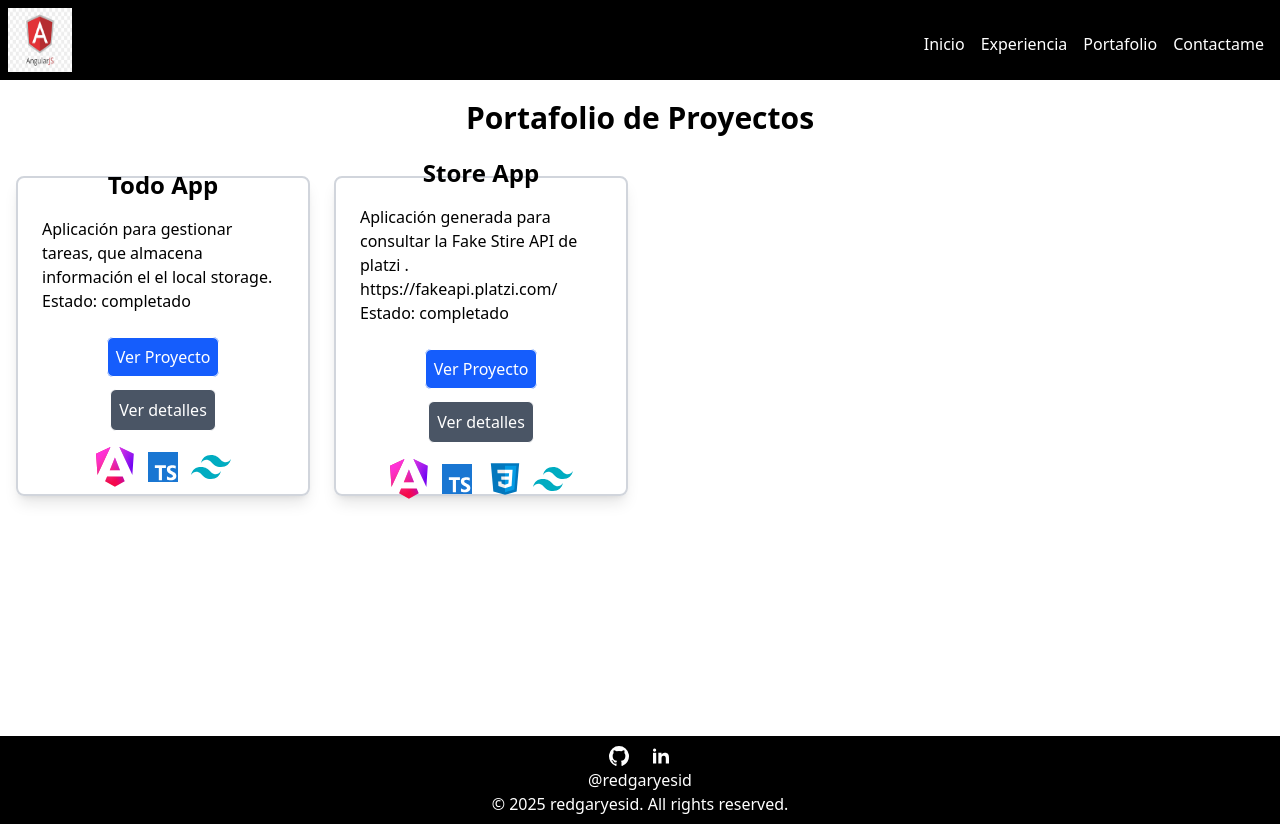
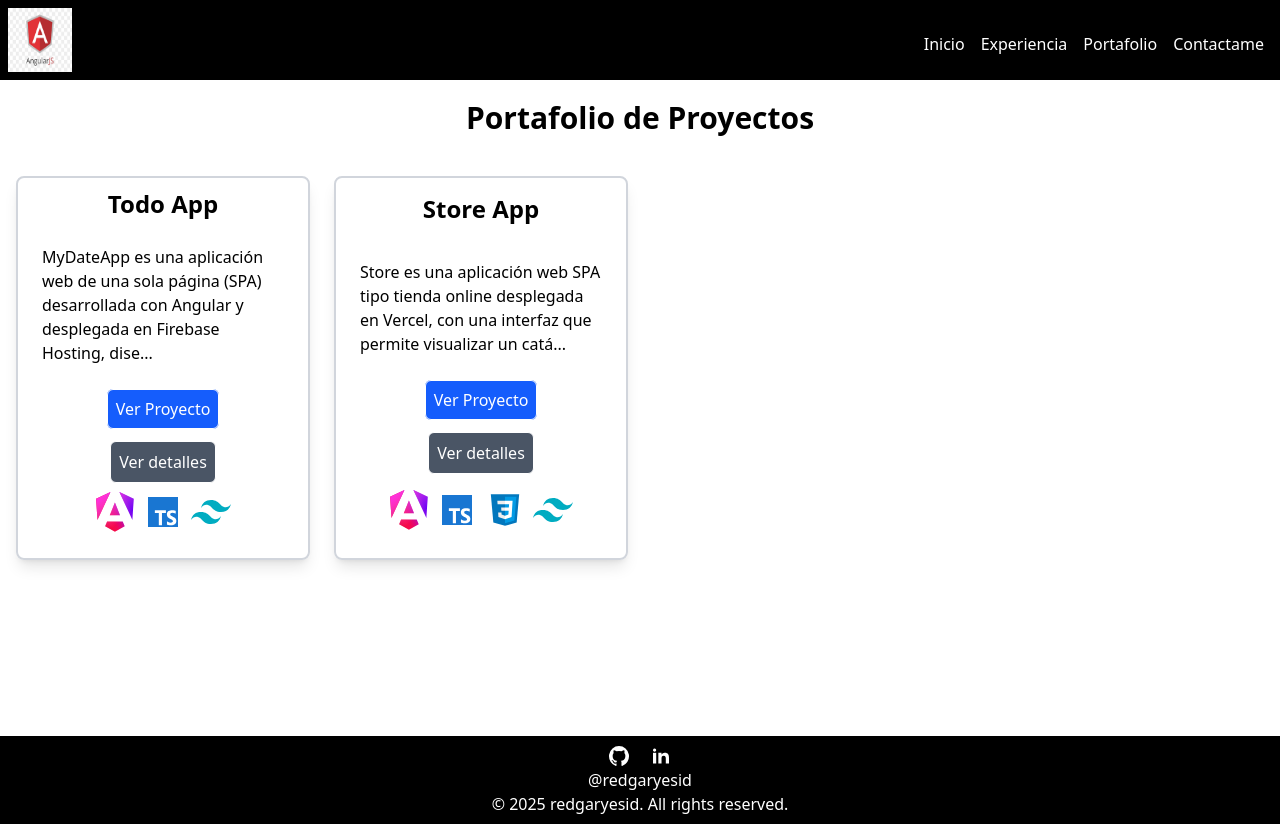
Before and after one commit to redgaryesid/redgaryesid.github.io, an Angular app: page /portafolio in a window 1280 px wide. Built offline with nearby package versions, Linux system fonts and the light colour scheme.

Commit message:
Se generaron los servicios de experiencia y proyectos, se creo el pipe de truncate, para limitar los textos, se generaron los respectivos cambios de diseño en proyecto element y detalle.

```diff
--- /dev/null
+++ b/src/app/Services/experiencia.service.ts
@@ -0,0 +1,53 @@
+import { Injectable } from '@angular/core';
+import { Trabajo } from '../Models/trabajo.models';
+
+@Injectable({
+  providedIn: 'root',
+})
+export class ExperienciaService {
+  GetExperiencia():Trabajo[] {
+   let trabajo: Trabajo[] = [
+        {
+          puesto: 'Desarrollador de software',
+          empresa: 'CNT',
+          inicio: 'Noviembre 2025',
+          fin: 'Actualidad',
+          descripcion: 'Desarrollo de aplicaciones de escritorio utilizando Visual Basic 6 y bases de datos en SQL Server para la gestión de hospitales.',
+          tecnologias: ['C#', '.Net Framework', 'Visual Basic 6', 'SQL Server']
+        }as Trabajo,
+        {
+          puesto: 'Lider de desarrollo y soporte tecnico',
+          empresa: 'M-Medical',
+          inicio: 'Agosto 2021',
+          fin: 'Noviembre 2024',
+          descripcion: 'Líder de desarrollo y soporte de aplicaciones en el área de telemedicina y radiología en los lenguajes de javascript y C# enfocado a ambientes web, utilizando el framework angularjs y manejo de bases de datos en PostgreSQL y mysql.',
+          tecnologias: ['HTML', 'CSS', 'JavaScript',"Jquery","Bootstrap","AngularJS","C#",".Net","PostgreSQL","Sql Server"]
+        }as Trabajo,
+        {
+          puesto: 'Ingeniero de desarrollo de software',
+          empresa: 'Global E-Health',
+          inicio: 'Marzo 2021',
+          fin: 'Julio 2021',
+          descripcion: 'Desarrollo y soporte de aplicaciones en el área de telemedicina en los lenguajes de javascript y C# enfocado a ambientes web, utilizando el framework vuejs y manejo de bases de datos en PostgreSQL.',
+          tecnologias: ['HTML', 'CSS', 'JavaScript',"Jquery","Bootstrap","Vue JS","C#",".Net","PostgreSQL","Sql Server"]
+        } as Trabajo,
+        {
+          puesto: 'Ingeniero de desarrollo de software',
+          empresa: 'M-Medical',
+          inicio: 'Septiembre 2018',
+          fin: 'Marzo 2021',
+          descripcion: 'Desarrollo y soporte de aplicaciones en el área de telemedicina y radiología en los lenguajes de javascript y C# enfocado a ambientes web, utilizando el framework angularjs y manejo de bases de datos en PostgreSQL y mysql.',
+          tecnologias: ['HTML', 'CSS', 'JavaScript',"Jquery","Bootstrap","AngularJS","C#",".Net","PostgreSQL","Sql Server"]
+        }as Trabajo,
+        {
+          puesto: 'Desarrollador de software',
+          empresa: 'Sinova',
+          inicio: 'Febrero 2017',
+          fin: 'Septiembre 2018',
+          descripcion: 'Desarrollo y soporte de aplicaciones para la optimización de actividades diarias laborales en G-suit en los lenguajes de javascript y Google apps script enfocado a ambientes web.',
+          tecnologias: ['HTML', 'CSS', 'JavaScript'," Google Apps Script","G-Suit","Jquery","Bootstrap"]
+        }
+      ];
+      return trabajo;
+  }
+}
--- /dev/null
+++ b/src/app/Services/proyectos.service.ts
@@ -0,0 +1,32 @@
+import { Injectable } from '@angular/core';
+import { Proyecto } from '../Models/proyecto.models';
+
+@Injectable({
+  providedIn: 'root',
+})
+export class ProyectosService {
+
+  getProyectos(): Proyecto[] {
+    let proyectos: Proyecto[] = [
+    {
+      nombre: 'Todo App',
+      descripcion: 'MyDateApp es una aplicación web de una sola página (SPA) desarrollada con Angular y desplegada en Firebase Hosting, diseñada para proporcionar una experiencia web moderna, interactiva y fluida sin recarga de páginas completas. Está orientada a la interacción de usuarios en un contexto social o de citas, con navegación intuitiva y potencial para integración con servicios de backend en la nube.',
+      estado: 'completado',
+      tecnologias: ['Angular', 'TypeScript', 'tailwindcss'],
+      imagenUrl: 'TodoApp/TodoApp.png',
+      proyectoUrl: 'https://mydateapp-5df85.web.app/',
+      mostrarEnPortafolio:true
+    },
+    {
+      nombre: 'Store App',
+      descripcion: 'Store es una aplicación web SPA tipo tienda online desplegada en Vercel, con una interfaz que permite visualizar un catálogo de productos y un carrito de compras. El proyecto presenta una experiencia de usuario fluida y moderna, típica de aplicaciones construidas con frameworks frontend como Angular (u otro SPA), esta app consume la app https://fakeapi.platzi.com/',
+      estado: 'completado',
+      tecnologias: ['Angular', 'TypeScript', 'CSS','tailwindcss'],
+      imagenUrl: 'store/store.png',
+      proyectoUrl: 'https://store-ruddy-chi.vercel.app/',
+      mostrarEnPortafolio:true
+    }
+  ];
+  return proyectos;
+  }
+}
--- /dev/null
+++ b/src/app/pipes/truncate-pipe.ts
@@ -0,0 +1,17 @@
+import { Pipe, PipeTransform } from '@angular/core';
+
+@Pipe({
+  name: 'truncate',
+})
+export class TruncatePipe implements PipeTransform {
+
+  transform(value: string, limit: number = 50, ellipsis: string = '...'): string {
+    if (!value) {
+      return '';
+    }
+    if (value.length > limit) {
+      return value.slice(0, limit) + ellipsis;
+    }
+    return value;
+  }
+}
--- a/src/app/portfolio/elements/proyecto-detalles/proyecto-detalles.html
+++ b/src/app/portfolio/elements/proyecto-detalles/proyecto-detalles.html
@@ -29,6 +29,12 @@
                 <p>{{proyecto.descripcion}}</p>
 
             </div>
+            @if (proyecto.proyectoUrl) {
+            <div class="flex justify-center mb-3  cursor-pointer">
+                <a [href]="proyecto.proyectoUrl" target="_blank"
+                    class="border p-2 rounded-md bg-blue-600 text-primary-text">Ver Proyecto</a>
+            </div>
+            }
             <div class="w-full border border-b-gray-950"></div>
             <app-proyecto-footer [tecnologias]="proyecto.tecnologias"></app-proyecto-footer>
         </div>
--- a/src/app/portfolio/elements/proyecto-element/proyecto-element.html
+++ b/src/app/portfolio/elements/proyecto-element/proyecto-element.html
@@ -1,14 +1,12 @@
 <div
-    class="flex flex-col justify-center items-center max-w-full h-80 my-5 p-3 border-2 border-gray-300 rounded-lg shadow-lg">
-
-    <div class="h-72 flex flex-col justify-center px-3">
+    class="flex flex-col justify-center items-center max-w-full h-96 my-5 p-3 border-2 border-gray-300 rounded-lg shadow-lg">
+    <div class="h-14 flex justify-center items-center mb-4">
         <h2 class="text-2xl font-extrabold mb-4 text-center">{{ proyecto.nombre }}</h2>
-
-        <p>{{ proyecto.descripcion }}</p>
-        <p>Estado: {{ proyecto.estado }}</p>
-
-
-
+    </div>
+    <div class="h-56 max-h-56 flex flex-col justify-center px-3">
+        <div class="">
+            <p>{{ proyecto.descripcion | truncate:120:'...'}}</p>
+        </div>
         <div class="flex flex-col items-center mt-5">
             @if (proyecto.proyectoUrl) {
             <div class="mt-3  cursor-pointer">
@@ -21,9 +19,6 @@
                     (click)="toggleDetails()">Ver detalles</button>
             </div>
         </div>
-
-
-
     </div>
     <app-proyecto-footer [tecnologias]="proyecto.tecnologias"></app-proyecto-footer>
 
--- a/src/app/portfolio/elements/proyecto-element/proyecto-element.ts
+++ b/src/app/portfolio/elements/proyecto-element/proyecto-element.ts
@@ -2,10 +2,11 @@ import { Component, Input } from '@angular/core';
 import { Proyecto } from '../../../Models/proyecto.models';
 import { ProyectoDetalles } from '../proyecto-detalles/proyecto-detalles';
 import { ProyectoFooter } from "../proyecto-footer/proyecto-footer";
+import { TruncatePipe } from '../../../pipes/truncate-pipe';
 
 @Component({
   selector: 'app-proyecto-element',
-  imports: [ProyectoDetalles, ProyectoFooter],
+  imports: [ProyectoDetalles, ProyectoFooter,TruncatePipe],
   templateUrl: './proyecto-element.html',
   styleUrl: './proyecto-element.css',
 })
--- a/src/app/portfolio/page/portfolio.ts
+++ b/src/app/portfolio/page/portfolio.ts
@@ -1,6 +1,7 @@
 import { Component } from '@angular/core';
 import { Proyecto } from '../../Models/proyecto.models';
 import { ProyectoElement } from '../elements/proyecto-element/proyecto-element';
+import { ProyectosService } from '../../Services/proyectos.service';
 
 @Component({
   selector: 'app-portfolio',
@@ -10,29 +11,10 @@ import { ProyectoElement } from '../elements/proyecto-element/proyecto-element';
 })
 export class Portfolio {
 
-
-  proyectos: Proyecto[] = [
-    {
-      nombre: 'Todo App',
-      descripcion: 'Aplicación para gestionar tareas, que almacena información el el local storage.',
-      estado: 'completado',
-      tecnologias: ['Angular', 'TypeScript', 'tailwindcss'],
-      imagenUrl: 'TodoApp/TodoApp.png',
-      proyectoUrl: 'https://mydateapp-5df85.web.app/',
-      mostrarEnPortafolio:true
-    },
-    {
-      nombre: 'Store App',
-      descripcion: 'Aplicación generada para consultar la Fake Stire API de platzi . https://fakeapi.platzi.com/',
-      estado: 'completado',
-      tecnologias: ['Angular', 'TypeScript', 'CSS','tailwindcss'],
-      imagenUrl: 'store/store.png',
-      proyectoUrl: 'https://store-ruddy-chi.vercel.app/',
-      mostrarEnPortafolio:true
-    }
-  ];
-
-
-
-
+  proyectos: Proyecto[] = [];
+  constructor(
+    private readonly proyectosService: ProyectosService
+  ) {
+    this.proyectos = this.proyectosService.getProyectos();
+  }
 }
```
Also changed, not shown: src/app/experiencia/experiencia.ts (+6 -42 lines).
